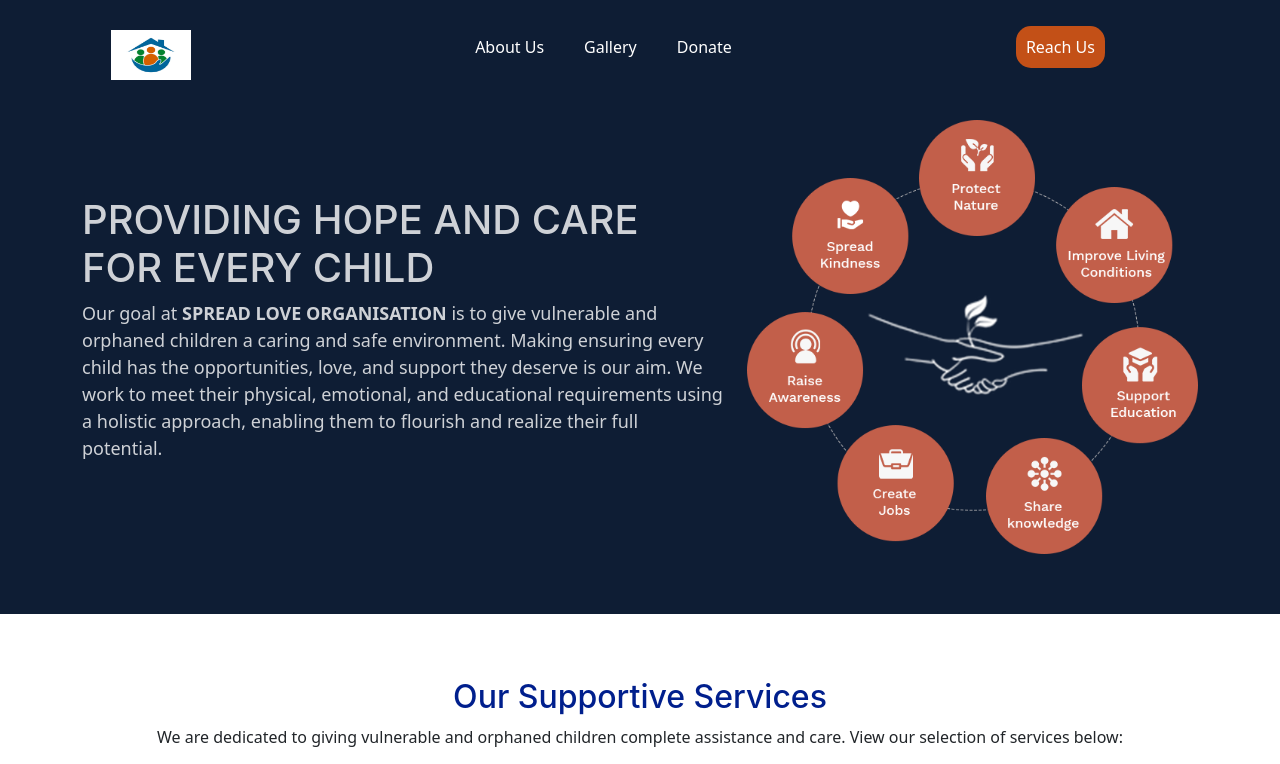
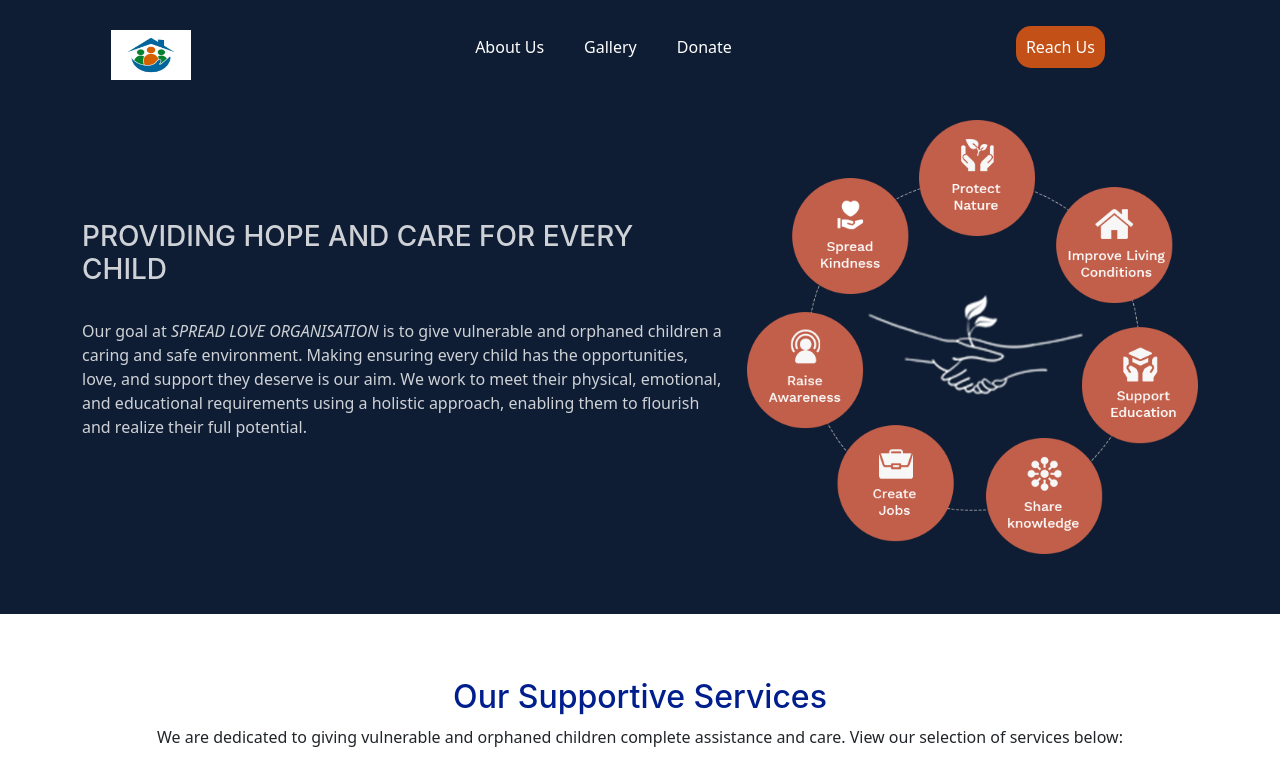
Before and after one commit to abmanaf/Orphanage-platform, a React (Create React App) app: page / in a window 1280 px wide. Shown: the top 764 px of the page. Built offline with nearby package versions, Linux system fonts and the light colour scheme; grey boxes are pictures that could not be loaded; a web font is replaced by a local one.

Commit message:
changes made

```diff
--- a/src/Components/First_Page/Home.js
+++ b/src/Components/First_Page/Home.js
@@ -8,21 +8,23 @@ function Home() {
         <div className="container">
           <div className="row gy-4 d-flex justify-content-between">
             <div className="col-lg-7 order-2 order-lg-1 d-flex flex-column justify-content-center">
-              <h1
-                style={{ fontSize: "40px", textTransform: "uppercase" }}
+              <h3
+                className="site-message"
+                style={{ textTransform: "uppercase" }}
                 data-aos="fade-up"
               >
                 Providing Hope and Care for Every Child
-              </h1>
+              </h3>
               <p
-                style={{ fontSize: "18px" }}
+                className="entire-message"
                 data-aos="fade-up"
                 data-aos-delay="100"
               >
+                <br />
                 Our goal at{" "}
-                <strong style={{ textTransform: "uppercase" }}>
+                <i style={{ textTransform: "uppercase" }}>
                   Spread Love Organisation
-                </strong>{" "}
+                </i>{" "}
                 is to give vulnerable and orphaned children a caring and safe
                 environment. Making ensuring every child has the opportunities,
                 love, and support they deserve is our aim. We work to meet their
```
